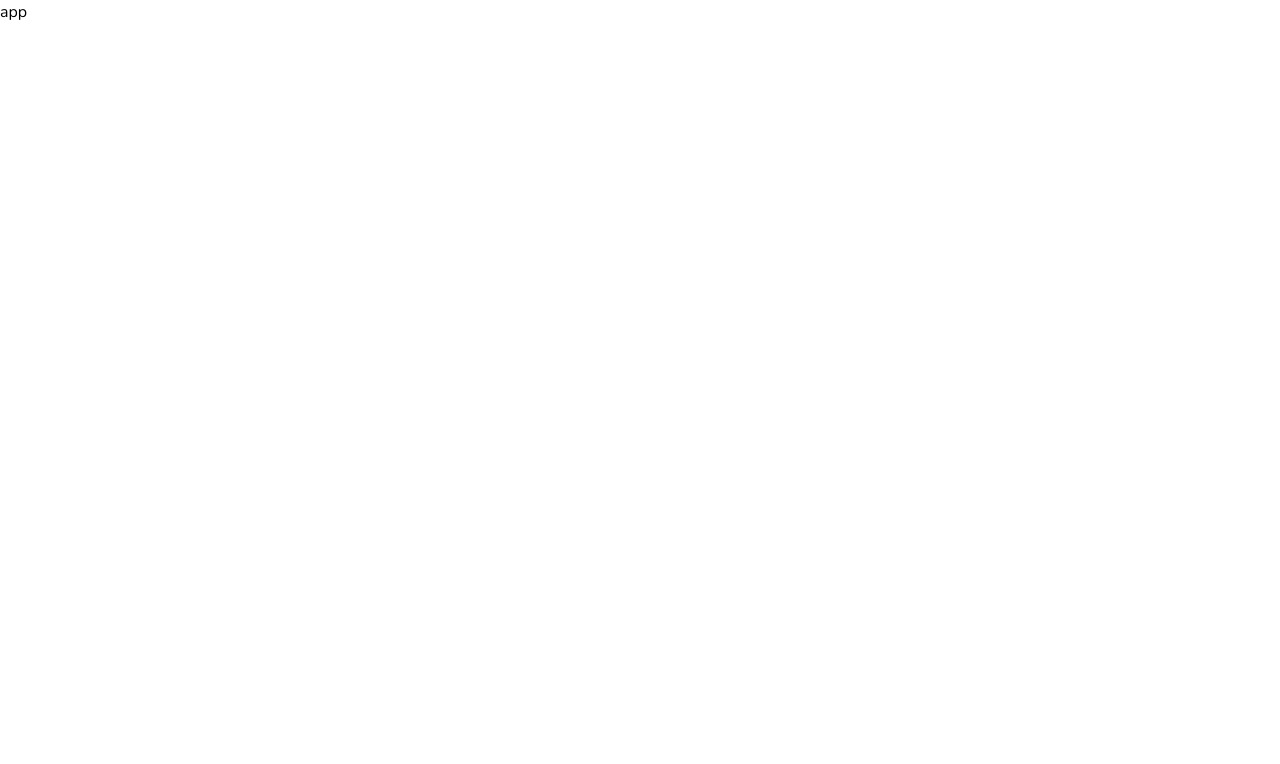
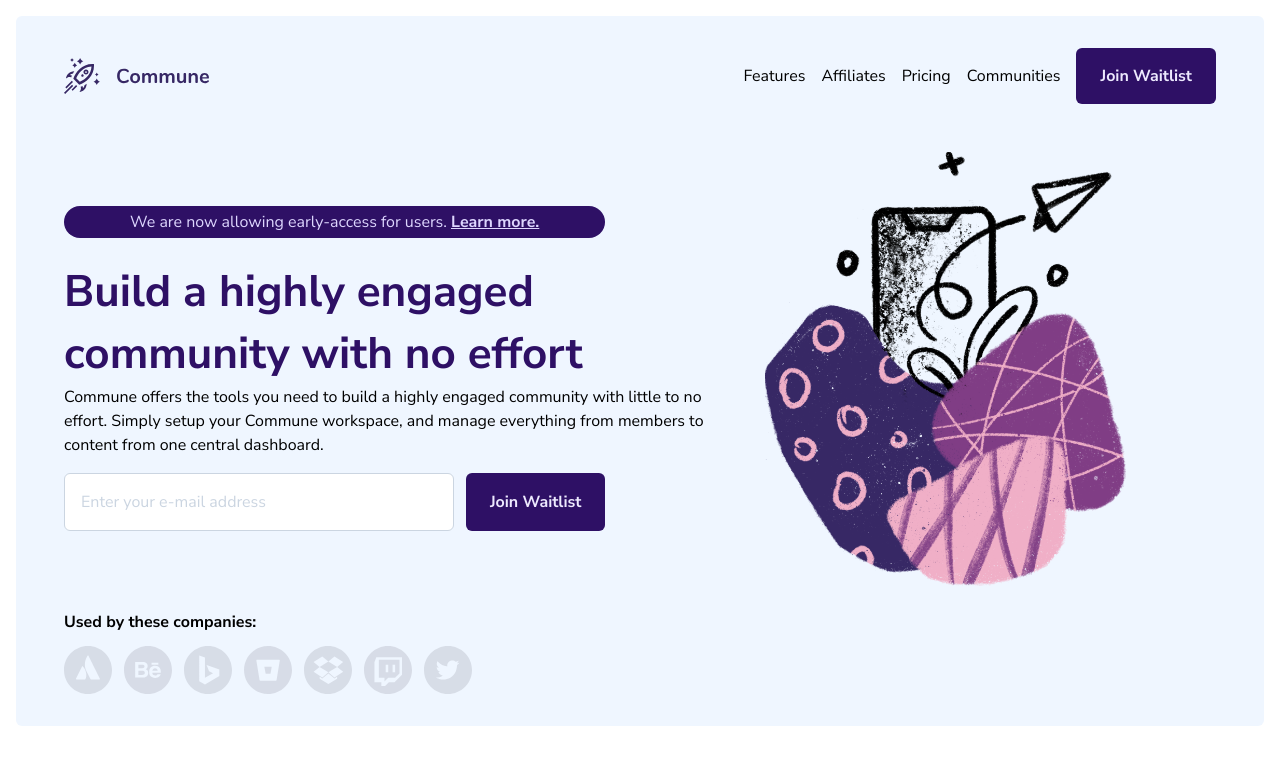
Before and after one commit to mjamecny/commune-waitlist-page, a website built with Vite: page index.html in a window 1280 px wide. Built offline with nearby package versions, Linux system fonts and the light colour scheme.

Commit message:
add styles

```diff
--- a/index.html
+++ b/index.html
@@ -12,7 +12,92 @@
     <link rel="stylesheet" href="styles.css" />
     <title>Commune</title>
   </head>
-  <body>
-    app
+  <body class="p-1.6">
+    <div class="bg-blue-50 px-1.6 md:px-6.4 lg:px-1.6 py-3.2 rounded-md">
+      <div class="mx-auto max-w-6xl">
+        <header class="flex justify-between">
+          <img src="imgs/logo.svg" alt="logo" />
+          <nav
+            class="hidden menu absolute top-[0px] left-[0px] w-full h-screen bg-white flex-col items-center justify-center lg:static lg:w-auto lg:h-auto lg:flex lg:bg-transparent lg:flex-row"
+          >
+            <ul class="flex flex-col gap-1.6 items-center lg:flex-row">
+              <li><a href="#">Features</a></li>
+              <li><a href="#">Affiliates</a></li>
+              <li><a href="#">Pricing</a></li>
+              <li><a href="#">Communities</a></li>
+            </ul>
+            <button
+              class="bg-violet-950 text-violet-100 font-bold px-2.4 py-1.6 rounded-md mt-3.2 lg:mt-[0px] lg:ml-1.6"
+            >
+              Join Waitlist
+            </button>
+          </nav>
+          <img
+            class="hamburger cursor-pointer z-[10] lg:hidden"
+            src="imgs/hamburger.svg"
+            alt="hamburger menu icon"
+          />
+        </header>
+        <div
+          class="grid grid-cols-1 lg:grid-cols-[1.5fr_1fr] lg:gap-2.4 pt-4.8 pb-2.4"
+        >
+          <div class="lg:self-center">
+            <p
+              class="bg-violet-950 text-violet-200 rounded-full text-center py-0.4 md:w-[80%] md:mx-auto lg:mx-[0px]"
+            >
+              We are now allowing early-access for users.
+              <a class="underline font-bold" href="#">Learn more.</a>
+            </p>
+            <h1
+              class="text-3.6 md:text-4.4 text-violet-950 text-center lg:text-left leading-[1.4] font-bold mt-2.4"
+            >
+              Build a highly engaged community with no effort
+            </h1>
+            <p
+              class="text-center lg:text-left md:w-[80%] lg:w-auto md:mx-auto lg:mx-[0px]"
+            >
+              Commune offers the tools you need to build a highly engaged
+              community with little to no effort. Simply setup your Commune
+              workspace, and manage everything from members to content from one
+              central dashboard.
+            </p>
+            <form
+              class="flex flex-col md:flex-row md:w-[80%] md:mx-auto lg:mx-[0px] gap-1.2 mt-1.6"
+            >
+              <input
+                class="p-1.6 rounded-md border border-slate-300 focus:border-violet-950 focus:outline-none placeholder:text-slate-300 md:flex-1"
+                type="email"
+                name="email"
+                id="email"
+                placeholder="Enter your e-mail address"
+              />
+              <button
+                class="bg-violet-950 text-violet-100 font-bold py-1.6 md:px-2.4 rounded-md"
+              >
+                Join Waitlist
+              </button>
+            </form>
+          </div>
+          <img
+            class="hidden lg:block lg:self-center lg:w-[80%]"
+            src="imgs/illustration.png"
+            alt="illustration"
+          />
+        </div>
+        <div class="flex flex-col gap-1.2">
+          <p class="font-bold">Used by these companies:</p>
+          <div class="flex flex-wrap gap-1.2">
+            <img src="imgs/atlassian.svg" alt="atlassian icon" />
+            <img src="imgs/behance.svg" alt="behance icon" />
+            <img src="imgs/bing.svg" alt="bing icon" />
+            <img src="imgs/bitbucket.svg" alt="bitbucket icon" />
+            <img src="imgs/dropbox.svg" alt="dropbox icon" />
+            <img src="imgs/twitch.svg" alt="twitch icon" />
+            <img src="imgs/twitter.svg" alt="twitter icon" />
+          </div>
+        </div>
+      </div>
+    </div>
+    <script src="script.js"></script>
   </body>
 </html>
```
